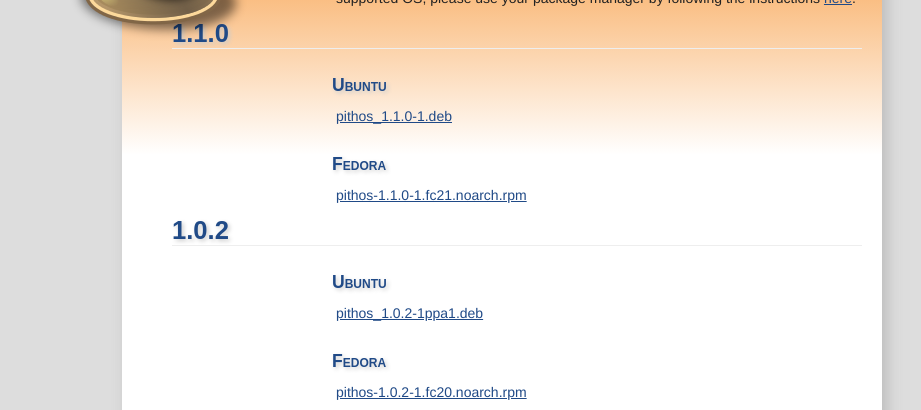
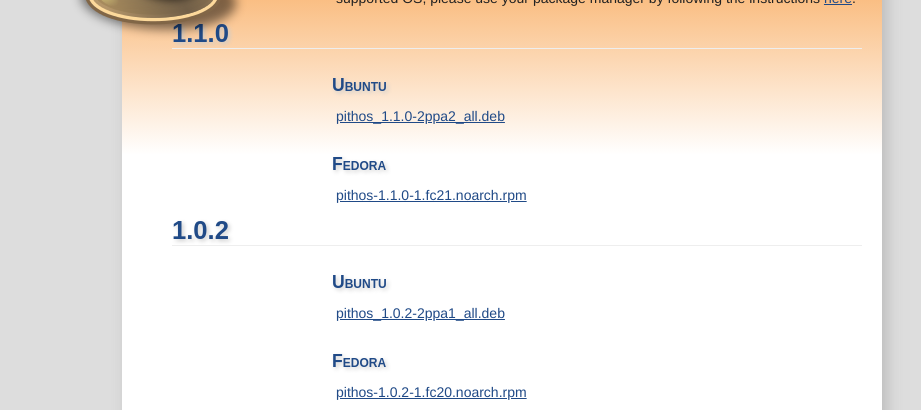
Before and after one commit to pithos/pithos.github.io, a Jekyll site: the page built from binaries.md, in a window 1280 px wide. Shown: the part 268-678 px from the top of the page, without its empty margins (138-1059 px from the left). Built offline with Jekyll 4.4.1, drawn with Linux system fonts in a browser that asks for light colours.

Commit message:
updated repackaged debian binaries for 1.0.2 and 1.1.0.

```diff
--- a/binaries.md
+++ b/binaries.md
@@ -11,7 +11,7 @@
 
 ### Ubuntu
 
-[pithos_1.1.0-1.deb](binaries/pithos_1.1.0-1.deb)
+[pithos_1.1.0-2ppa2_all.deb](binaries/pithos_1.1.0-2ppa2_all.deb)
 
 ### Fedora
 
@@ -21,7 +21,7 @@
 
 ### Ubuntu
 
-[pithos_1.0.2-1ppa1.deb](binaries/pithos_1.0.2-1ppa1.deb)
+[pithos_1.0.2-2ppa1_all.deb](binaries/pithos_1.0.2-2ppa1_all.deb)
 
 ### Fedora
 
```
Also changed, not shown: 2 other files.
